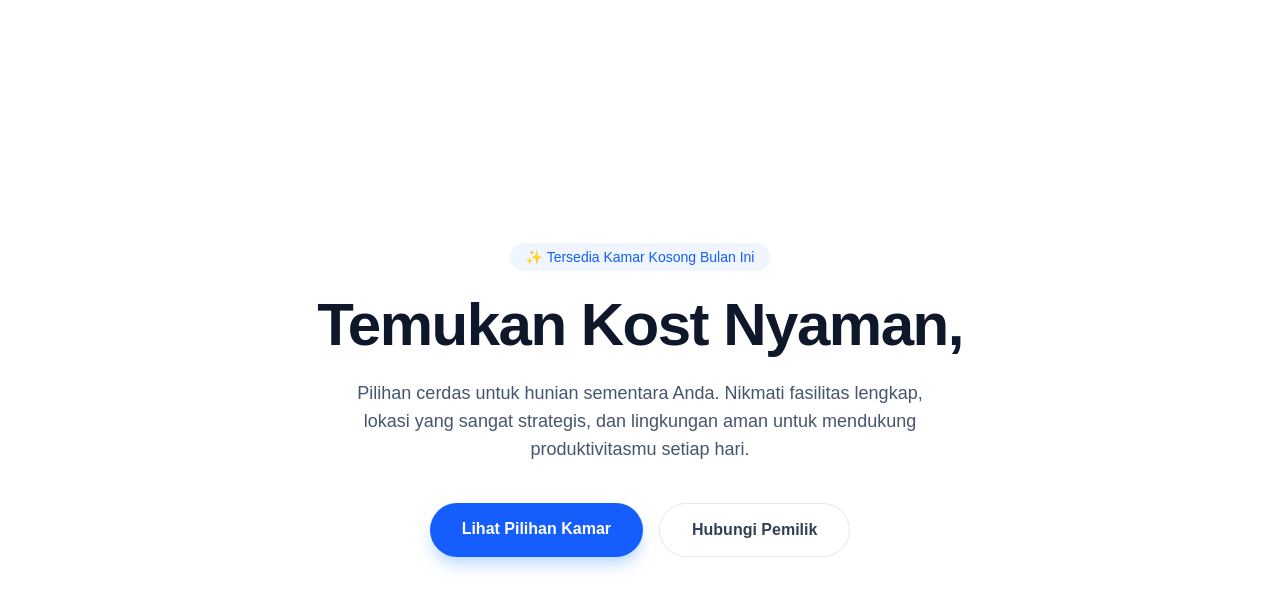
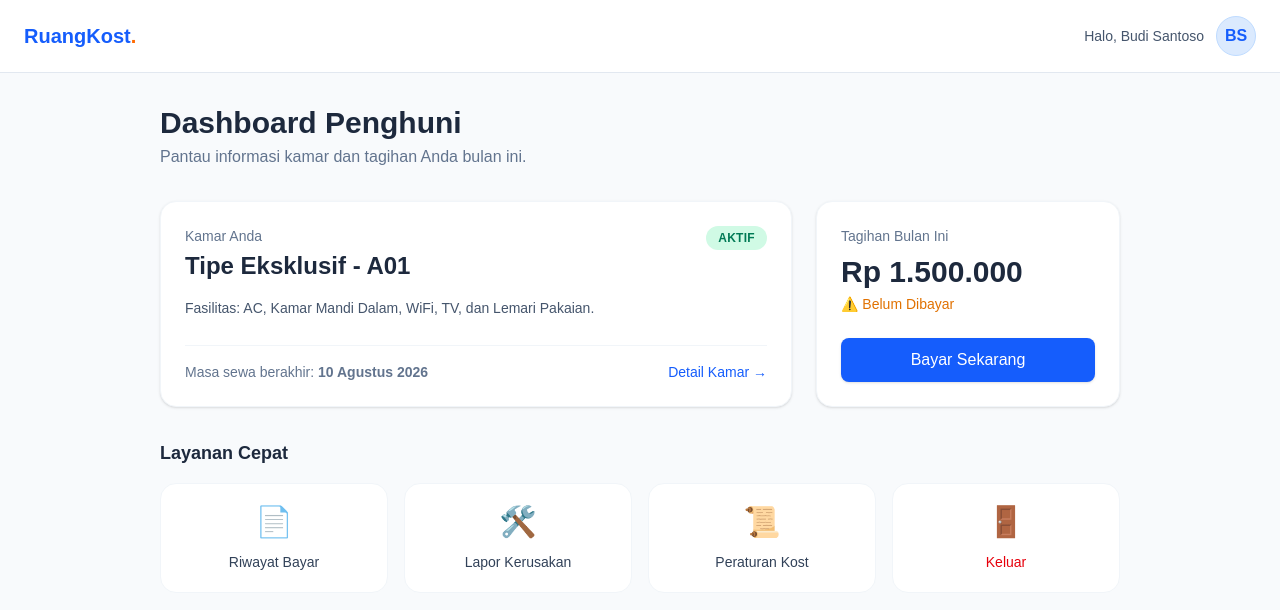
Before and after one commit to augitian1919/ruang-kost, a Next.js app: page /dashboard in a window 1280 px wide. Shown: the top 610 px of the page. Built offline with nearby package versions, Linux system fonts and the light colour scheme; no server answers.

Commit message:
update halaman dashboard

```diff
--- a/app/dashboard/page.tsx
+++ b/app/dashboard/page.tsx
@@ -1,42 +1,92 @@
-"use client";
-
 import Link from "next/link";
 
-export default function LandingPage() {
+export default function CustomerDashboardPage() {
   return (
-    <div className="min-h-screen flex flex-col items-center justify-center p-6 text-center">
-      {/* Badge */}
-      <div className="bg-blue-50 text-blue-600 px-4 py-1 rounded-full text-sm font-medium mb-6">
-        ✨ Tersedia Kamar Kosong Bulan Ini
-      </div>
+    <div className="min-h-screen bg-slate-50 font-sans">
 
-      {/* Headline */}
-      <h1 className="text-5xl md:text-6xl font-extrabold text-slate-900 mb-6 tracking-tight">
-        Temukan Kost Nyaman,
-      </h1>
+      {/* Navbar Khusus Penghuni */}
+      <nav className="bg-white border-b border-slate-200 px-6 py-4 flex justify-between items-center max-w-7xl mx-auto">
+        <h1 className="text-xl font-bold text-blue-600">
+          RuangKost<span className="text-orange-500">.</span>
+        </h1>
+        <div className="flex items-center gap-3">
+          <span className="text-sm font-medium text-slate-600 hidden sm:block">Halo, Budi Santoso</span>
+          <div className="w-10 h-10 bg-blue-100 rounded-full flex items-center justify-center text-blue-600 font-bold border border-blue-200">
+            BS
+          </div>
+        </div>
+      </nav>
 
-      {/* Subheadline */}
-      <p className="max-w-xl text-slate-600 mb-10 text-lg">
-        Pilihan cerdas untuk hunian sementara Anda. Nikmati fasilitas lengkap,
-        lokasi yang sangat strategis, dan lingkungan aman untuk mendukung produktivitasmu setiap hari.
-      </p>
+      {/* Konten Utama Dashboard */}
+      <main className="max-w-5xl mx-auto p-6 md:p-8">
 
-      {/* Buttons */}
-      <div className="flex flex-col sm:flex-row gap-4">
-        <Link
-          href="/kamar"
-          className="bg-blue-600 text-white px-8 py-3.5 rounded-full font-semibold hover:bg-blue-700 transition shadow-lg shadow-blue-200"
-        >
-          Lihat Pilihan Kamar
-        </Link>
+        <header className="mb-8">
+          <h2 className="text-2xl md:text-3xl font-bold text-slate-800">Dashboard Penghuni</h2>
+          <p className="text-slate-500 mt-1">Pantau informasi kamar dan tagihan Anda bulan ini.</p>
+        </header>
 
-        <a
-          href="https://wa.me/6285802090008" // Ganti dengan nomor WA kamu
-          className="bg-white text-slate-700 border border-slate-200 px-8 py-3.5 rounded-full font-semibold hover:bg-slate-50 transition"
-        >
-          Hubungi Pemilik
-        </a>
-      </div>
+        <div className="grid grid-cols-1 md:grid-cols-3 gap-6 mb-8">
+
+          {/* Info Kamar Customer */}
+          <div className="md:col-span-2 bg-white p-6 rounded-2xl shadow-sm border border-slate-100 flex flex-col justify-between">
+            <div>
+              <div className="flex justify-between items-start mb-4">
+                <div>
+                  <p className="text-sm font-medium text-slate-500 mb-1">Kamar Anda</p>
+                  <h3 className="text-2xl font-bold text-slate-800">Tipe Eksklusif - A01</h3>
+                </div>
+                <span className="px-3 py-1 bg-emerald-100 text-emerald-700 rounded-full text-xs font-bold tracking-wide">AKTIF</span>
+              </div>
+              <p className="text-slate-600 text-sm">Fasilitas: AC, Kamar Mandi Dalam, WiFi, TV, dan Lemari Pakaian.</p>
+            </div>
+
+            <div className="mt-6 pt-4 border-t border-slate-100 flex justify-between items-center text-sm">
+              <span className="text-slate-500">Masa sewa berakhir: <strong>10 Agustus 2026</strong></span>
+              <button className="text-blue-600 font-medium hover:underline">Detail Kamar &rarr;</button>
+            </div>
+          </div>
+
+          {/* Info Tagihan Customer */}
+          <div className="bg-white p-6 rounded-2xl shadow-sm border border-slate-100">
+            <p className="text-sm font-medium text-slate-500 mb-2">Tagihan Bulan Ini</p>
+            <h3 className="text-3xl font-bold text-slate-800 mb-1">Rp 1.500.000</h3>
+            <p className="text-amber-600 text-sm font-medium flex items-center gap-1 mb-6">
+              ⚠️ Belum Dibayar
+            </p>
+            <button className="w-full bg-blue-600 text-white font-medium py-2.5 rounded-lg hover:bg-blue-700 transition shadow-sm">
+              Bayar Sekarang
+            </button>
+          </div>
+
+        </div>
+
+        {/* Menu Aksi / Layanan */}
+        <h3 className="text-lg font-bold text-slate-800 mb-4">Layanan Cepat</h3>
+        <div className="grid grid-cols-2 md:grid-cols-4 gap-4">
+
+          <Link href="/dashboard/riwayat" className="bg-white p-5 rounded-2xl border border-slate-100 text-center hover:border-blue-300 hover:shadow-sm transition group">
+            <div className="text-3xl mb-3 group-hover:scale-110 transition-transform">📄</div>
+            <p className="text-sm font-medium text-slate-700">Riwayat Bayar</p>
+          </Link>
+
+          <Link href="/dashboard/lapor" className="bg-white p-5 rounded-2xl border border-slate-100 text-center hover:border-blue-300 hover:shadow-sm transition group">
+            <div className="text-3xl mb-3 group-hover:scale-110 transition-transform">🛠️</div>
+            <p className="text-sm font-medium text-slate-700">Lapor Kerusakan</p>
+          </Link>
+
+          <Link href="/dashboard/peraturan" className="bg-white p-5 rounded-2xl border border-slate-100 text-center hover:border-blue-300 hover:shadow-sm transition group">
+            <div className="text-3xl mb-3 group-hover:scale-110 transition-transform">📜</div>
+            <p className="text-sm font-medium text-slate-700">Peraturan Kost</p>
+          </Link>
+
+          <Link href="/" className="bg-white p-5 rounded-2xl border border-slate-100 text-center hover:border-red-300 hover:shadow-sm transition group">
+            <div className="text-3xl mb-3 group-hover:scale-110 transition-transform">🚪</div>
+            <p className="text-sm font-medium text-red-600">Keluar</p>
+          </Link>
+
+        </div>
+
+      </main>
     </div>
   );
 }
```
